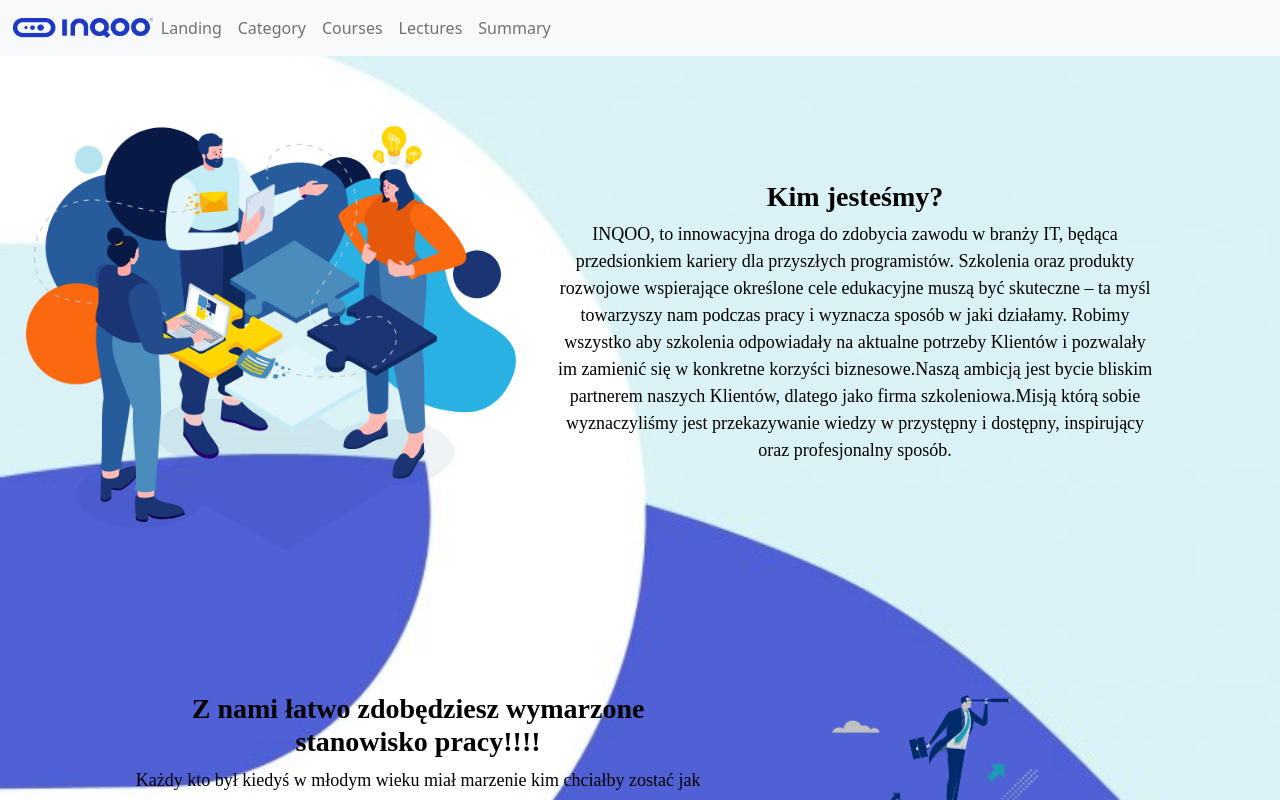
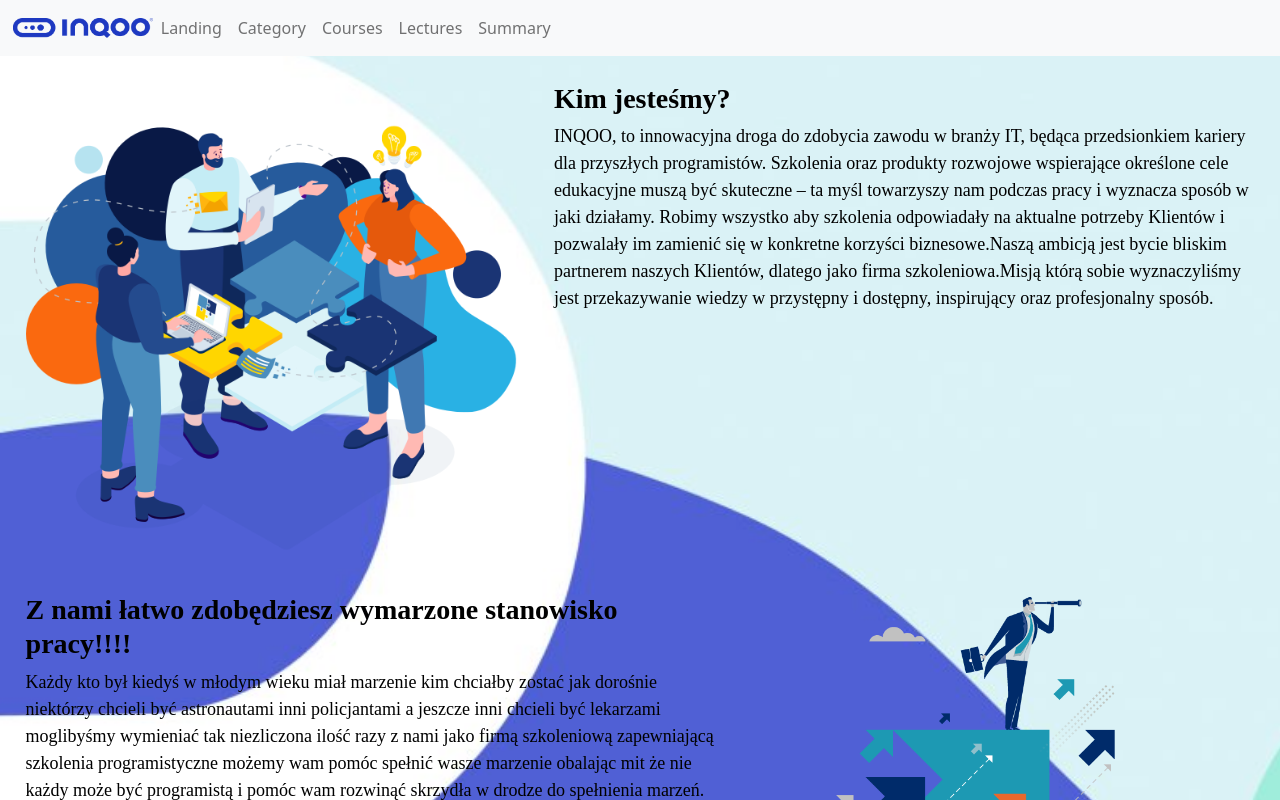
Before and after one commit to domino468/CoursesPlatform, an Angular app: page /landing-page in a window 1280 px wide. Shown: the top 800 px of the page. Built offline with nearby package versions, Linux system fonts and the light colour scheme.

Commit message:
commit after the review of styles

```diff
--- /dev/null
+++ b/palete.scss
@@ -0,0 +1 @@
+$handsome:#000000;
--- a/src/app/landing-page/landing-page.component.css
+++ b/src/app/landing-page/landing-page.component.scss
@@ -1,7 +1,9 @@
+@import "../../../palete.scss";
+
 #container{
     width:100%;
     padding:2%;
-    color: black;
+    color:$handsome;
     background-color: rgba(255, 255, 255, 0.15);
     font-size: 18px;
     font-family: 'Times New Roman', Times, serif;
@@ -54,7 +56,7 @@
 .content{
     float:left;
 }
-.content1{
+.textContent{
     text-align:center;
     margin: 8%;
 }
--- a/src/app/landing-page/landing-page.component.ts
+++ b/src/app/landing-page/landing-page.component.ts
@@ -3,7 +3,7 @@ import { Component, OnInit } from '@angular/core';
 @Component({
   selector: 'app-landing-page',
   templateUrl: './landing-page.component.html',
-  styleUrls: ['./landing-page.component.css']
+  styleUrls: ['./landing-page.component.scss']
 })
 export class LandingPageComponent implements OnInit {
 
```
